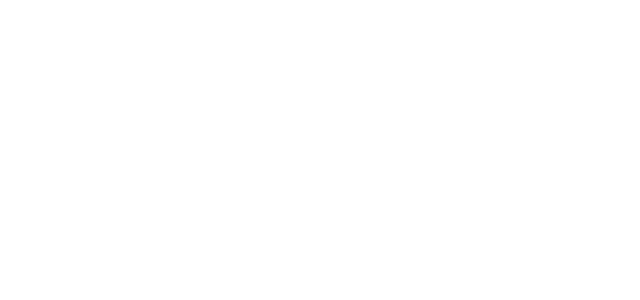
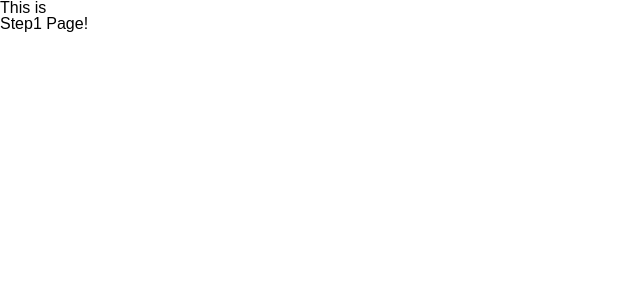
Before and after one commit to mirrer2/value-badge, a React (Create React App) app: page /step1 in a window 1280 px wide. Before the commit this address had no page. Shown: the top 300 px of the page, without its empty margins (0-640 px from the left). Built offline with nearby package versions, Linux system fonts and the light colour scheme.

Commit message:
Feat: start button

```diff
--- a/src/App.js
+++ b/src/App.js
@@ -2,7 +2,7 @@ import React from 'react';
 import { BrowserRouter as Router, Route, Routes } from 'react-router-dom';
 
 import Home from 'pages/Home';
-import Login from 'pages/Login';
+import Step1 from 'pages/Step1';
 
 function App() {
   return (
@@ -10,7 +10,7 @@ function App() {
       <Router>
         <Routes>
           <Route path="/" element={<Home />} />
-          <Route path="/login" element={<Login />} />
+          <Route path="/step1" element={<Step1 />} />
         </Routes>
       </Router>
     </div>
--- a/src/pages/Home.js
+++ b/src/pages/Home.js
@@ -1,4 +1,5 @@
 import React from 'react';
+import { Link } from 'react-router-dom';
 
 import Layout from 'components/Layout';
 import { HomeWrapper, HomeHeader, HomeFooter } from 'styles/pages/home';
@@ -13,7 +14,9 @@ const Home = () => {
         </HomeHeader>
 
         <HomeFooter>
-          <button type="button">눌러서 시작하기</button>
+          <Link to="/step1">
+            <button type="button">눌러서 시작하기</button>
+          </Link>
 
           <img src="/images/Home/FooterLogo.png" alt="Home Footer Logo" />
           <p>ⓒ BLOOM COMPANY</p>
--- a/src/pages/Login.js
+++ b/src/pages/Step1.js
@@ -2,13 +2,13 @@ import React from 'react';
 
 import Layout from 'components/Layout';
 
-const Login = () => {
+const Step1 = () => {
   return (
     <Layout>
       <div>This is</div>
-      <div>Login Page!</div>
+      <div>Step1 Page!</div>
     </Layout>
   );
 };
 
-export default Login;
+export default Step1;
--- a/src/styles/pages/home.js
+++ b/src/styles/pages/home.js
@@ -27,7 +27,7 @@ export const HomeHeader = styled.div`
 export const HomeFooter = styled.div`
   ${({ theme }) => theme.flexColumnSet()};
 
-  & > button {
+  & > a > button {
     width: 19.6875rem;
     height: 3.4375rem;
     border-radius: 0.4375rem;
@@ -37,11 +37,11 @@ export const HomeFooter = styled.div`
     transition: opacity 250ms ease-in;
   }
 
-  & > button:hover {
+  & > a > button:hover {
     opacity: 50%;
   }
 
-  & > button:active {
+  & > a > button:active {
     opacity: 100%;
   }
 
```
